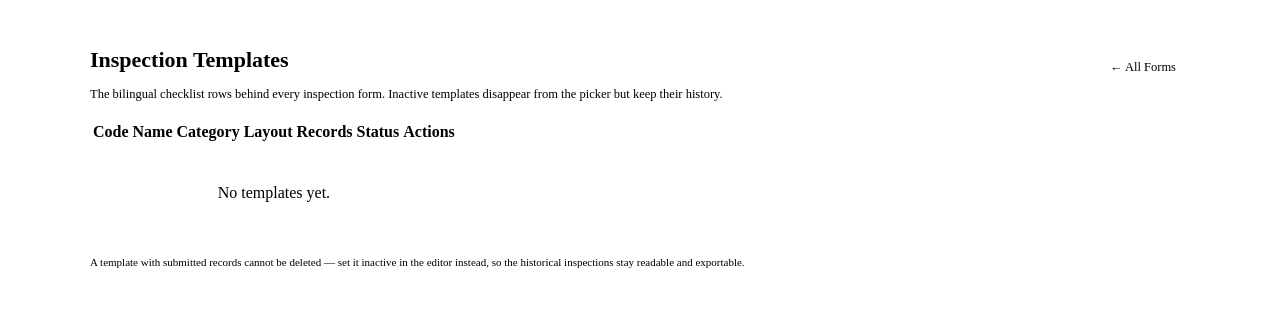
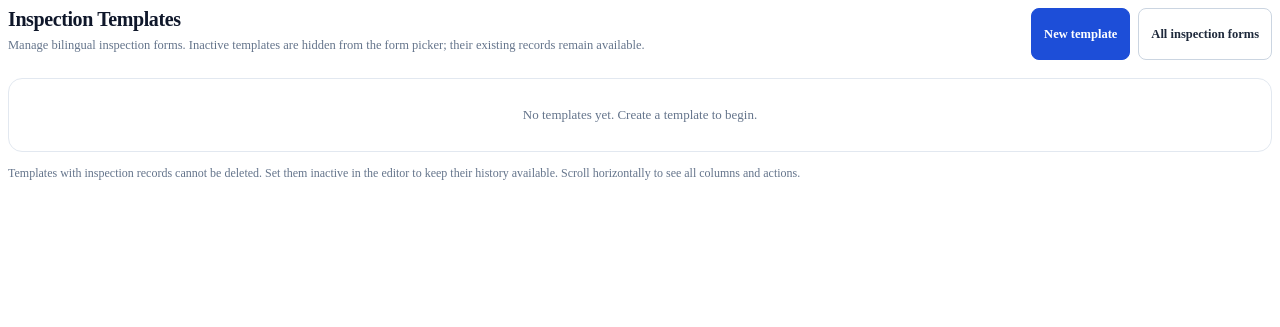
Before and after one commit to joaqimmaftah-png/wmsv2, a CodeIgniter app: the page made by application/views/inspections/templates.php in a window 1280 px wide. Shown: the top 327 px of the page. Run offline with CodeIgniter, Linux system fonts and the light colour scheme.

Commit message:
Improve inspection template register usability
Co-authored-by: arena-agent <297053741+arena-agent@users.noreply.github.com>

```diff
--- a/application/views/inspections/templates.php
+++ b/application/views/inspections/templates.php
@@ -1,83 +1,137 @@
 <?php
-$counts = isset($record_counts) ? $record_counts : array();
-$labels = array('matrix' => 'Matrix (one column per equipment type)', 'compliance' => 'Compliance (Yes / No / N/A)');
+$counts = isset($record_counts) && is_array($record_counts) ? $record_counts : array();
+$templates = isset($templates) && is_array($templates) ? $templates : array();
+$labels = array('matrix' => 'Matrix', 'compliance' => 'Compliance');
+$h = function ($s) { return htmlspecialchars((string)$s, ENT_QUOTES, 'UTF-8'); };
+$active_count = 0;
+foreach ($templates as $template) if ((int)$template->active === 1) $active_count++;
+$total_count = count($templates);
 ?>
-<div style="max-width:1100px;margin:0 auto;padding:24px 24px 60px;">
-
-  <div style="display:flex;align-items:center;justify-content:space-between;flex-wrap:wrap;gap:12px;margin-bottom:18px;">
-    <div>
-      <h1 style="font-size:22px;font-weight:700;color:var(--t1);">Inspection Templates</h1>
-      <div style="font-size:12.5px;color:var(--t2);margin-top:2px;">
-        The bilingual checklist rows behind every inspection form. Inactive templates disappear from the picker but keep their history.
-      </div>
-    </div>
-    <div style="display:flex;gap:8px;flex-wrap:wrap;">
-      <a href="<?= base_url('inspections/template_edit') ?>"
-         style="padding:9px 16px;border-radius:8px;font-size:12.5px;text-decoration:none;color:#fff;background:var(--blue);">+ New Template</a>
-      <a href="<?= base_url('inspections') ?>"
-         style="padding:9px 14px;border-radius:8px;font-size:12.5px;text-decoration:none;color:var(--t2);background:var(--surface);border:1px solid var(--sep);">← All Forms</a>
-    </div>
-  </div>
-
+<style>
+.it-shell { color:#0F172A; font-family:inherit; max-width:100%; }
+.it-head { display:flex; align-items:flex-start; justify-content:space-between; flex-wrap:wrap; gap:14px; margin-bottom:18px; }
+.it-head h1 { margin:0; font-size:20px; font-weight:700; letter-spacing:-.02em; }
+.it-head p { margin:5px 0 0; color:#64748B; font-size:12.5px; line-height:1.5; }
+.it-actions { display:flex; gap:8px; flex-wrap:wrap; }
+.it-btn { display:inline-flex; align-items:center; justify-content:center; min-height:36px; padding:7px 12px; border:1px solid #CBD5E1; border-radius:8px; background:#fff; color:#1E293B; font:inherit; font-size:12.5px; font-weight:600; text-decoration:none; cursor:pointer; }
+.it-btn:hover { background:#F8FAFC; border-color:#94A3B8; color:#0F172A; text-decoration:none; }
+.it-btn-primary { background:#1D4ED8; border-color:#1D4ED8; color:#fff; }
+.it-btn-primary:hover { background:#1E40AF; border-color:#1E40AF; color:#fff; }
+.it-btn-danger { color:#B91C1C; border-color:#FECACA; }
+.it-btn-danger:hover { color:#991B1B; background:#FEF2F2; border-color:#FCA5A5; }
+.it-shell :focus-visible { outline:3px solid #1D4ED8; outline-offset:2px; }
+.it-notice { padding:10px 14px; border-radius:8px; margin-bottom:16px; font-size:13px; }
+.it-notice.ok { background:#ECFDF5; color:#065F46; border:1px solid #A7F3D0; }
+.it-notice.error { background:#FEF2F2; color:#991B1B; border:1px solid #FECACA; }
+.it-surface { background:#fff; border:1px solid #E2E8F0; border-radius:14px; overflow:hidden; }
+.it-tools { display:flex; align-items:end; flex-wrap:wrap; gap:10px; padding:14px; border-bottom:1px solid #E2E8F0; }
+.it-tools[hidden], .it-table [hidden], .it-empty[hidden] { display:none!important; }
+.it-field { display:flex; flex-direction:column; gap:5px; color:#475569; font-size:11.5px; font-weight:600; }
+.it-field.search { flex:1 1 240px; }
+.it-field input, .it-field select { width:100%; height:36px; padding:0 10px; border:1px solid #CBD5E1; border-radius:8px; background:#fff; color:#0F172A; font:inherit; font-size:12.5px; }
+.it-results { color:#64748B; font-size:12px; padding:8px 0; margin-left:auto; }
+.it-scroll { overflow-x:auto; max-width:100%; }
+.it-table { width:100%; min-width:830px; border-collapse:collapse; font-size:12.5px; }
+.it-table th { padding:10px 12px; text-align:left; background:#F8FAFC; color:#475569; border-bottom:1px solid #E2E8F0; font-size:11px; text-transform:uppercase; letter-spacing:.04em; }
+.it-table td { padding:10px 12px; border-bottom:1px solid #F1F5F9; vertical-align:middle; color:#1E293B; }
+.it-table tbody tr:hover { background:#F8FAFC; }
+.it-table tbody tr:last-child td { border-bottom:0; }
+.it-table .it-number { text-align:right; font-variant-numeric:tabular-nums; }
+.it-name { font-weight:700; color:#0F172A; } .it-secondary { display:block; margin-top:3px; color:#64748B; font-size:11.5px; }
+.it-code { color:#475569; overflow-wrap:anywhere; } .it-badge { display:inline-block; padding:3px 8px; border-radius:999px; font-size:11px; font-weight:700; white-space:nowrap; }
+.it-badge.active { background:#DCFCE7; color:#166534; } .it-badge.inactive { background:#F1F5F9; color:#475569; }
+.it-row-actions { display:flex; justify-content:flex-end; align-items:center; gap:7px; flex-wrap:wrap; }
+.it-row-actions form { display:inline-flex; margin:0; } .it-row-actions .it-btn { min-height:34px; padding:5px 9px; font-size:12px; }
+.it-empty { padding:28px 16px; text-align:center; color:#64748B; font-size:13px; }
+.it-foot { margin:12px 0; color:#64748B; font-size:12px; line-height:1.5; }
+@media(max-width:700px) { .it-field.search { flex-basis:100%; } .it-results { margin-left:0; } .it-head { flex-direction:column; } }
+</style>
+<div class="it-shell">
+  <header class="it-head">
+    <div><h1>Inspection Templates</h1><p>Manage bilingual inspection forms. Inactive templates are hidden from the form picker; their existing records remain available.</p></div>
+    <div class="it-actions"><a class="it-btn it-btn-primary" href="<?= $h(base_url('inspections/template_edit')) ?>">New template</a><a class="it-btn" href="<?= $h(base_url('inspections')) ?>">All inspection forms</a></div>
+  </header>
   <?php if ($this->session->flashdata('success')): ?>
-  <div style="padding:10px 14px;border-radius:8px;background:var(--blue-fill);color:var(--blue);margin-bottom:16px;font-size:13px;">
-    <?= htmlspecialchars((string)($this->session->flashdata('success'))) ?>
-  </div>
+    <div class="it-notice ok" role="status"><?= $h($this->session->flashdata('success')) ?></div>
   <?php endif; ?>
   <?php if ($this->session->flashdata('error')): ?>
-  <div style="padding:10px 14px;border-radius:8px;background:var(--red-fill);color:var(--red);margin-bottom:16px;font-size:13px;">
-    <?= htmlspecialchars((string)($this->session->flashdata('error'))) ?>
+    <div class="it-notice error" role="alert"><?= $h($this->session->flashdata('error')) ?></div>
+  <?php endif; ?>
+  <section class="it-surface" aria-label="Inspection template register">
+    <?php if ($templates): ?>
+      <div class="it-tools" id="it-tools" hidden>
+        <label class="it-field search" for="it-search">Search templates<input type="search" id="it-search" placeholder="Name, code or category" autocomplete="off"></label>
+        <label class="it-field" for="it-status">Status<select id="it-status"><option value="">All (<?= $total_count ?>)</option><option value="active">Active (<?= $active_count ?>)</option><option value="inactive">Inactive (<?= $total_count - $active_count ?>)</option></select></label>
+        <button class="it-btn" type="button" id="it-reset">Clear filters</button>
+        <span class="it-results" id="it-results" role="status" aria-live="polite"></span>
       </div>
-  <?php endif; ?>
-
-  <div class="card" style="overflow:hidden;">
-    <table class="tbl" style="margin-top:0;">
-      <thead>
-        <tr>
-          <th>Code</th><th>Name</th><th>Category</th><th>Layout</th><th>Records</th><th>Status</th><th style="text-align:right;">Actions</th>
-        </tr>
-      </thead>
+      <div class="it-scroll" tabindex="0" role="region" aria-label="Inspection templates; scroll horizontally for actions">
+        <table class="it-table" id="it-table">
+          <caption class="it-foot" style="text-align:left;padding:0 12px;">All templates, ordered by ID. Record counts include drafts and submitted inspections.</caption>
+          <thead><tr><th scope="col">Template</th><th scope="col">Code</th><th scope="col">Category</th><th scope="col">Layout</th><th class="it-number" scope="col">Records</th><th scope="col">Status</th><th scope="col" style="text-align:right">Actions</th></tr></thead>
           <tbody>
-        <?php if (empty($templates)): ?>
-        <tr><td colspan="7" style="text-align:center;padding:40px;color:var(--t3);">No templates yet.</td></tr>
-        <?php else: foreach ($templates as $t): ?>
-        <?php $records = isset($counts[$t->id]) ? (int)$counts[$t->id] : 0; ?>
-        <tr>
-          <td class="mono" style="font-size:11.5px;color:var(--blue);"><?= htmlspecialchars((string)($t->code)) ?></td>
-          <td>
-            <div class="fw-600" style="font-size:12.5px;"><?= htmlspecialchars((string)($t->name_en)) ?></div>
-            <div style="font-size:11px;color:var(--t3);"><?= htmlspecialchars((string)($t->name_fr)) ?></div>
-          </td>
-          <td style="font-size:12px;color:var(--t3);"><?= htmlspecialchars((string)$t->category_en) ?></td>
-          <td style="font-size:11.5px;color:var(--t3);"><?= isset($labels[$t->layout_type]) ? $labels[$t->layout_type] : htmlspecialchars((string)($t->layout_type)) ?></td>
-          <td class="mono" style="font-size:12px;"><?= $records ?></td>
-          <td>
-            <?php if ((int)$t->active === 1): ?>
-              <span class="badge b-success" style="font-size:10px;">Active</span>
-            <?php else: ?>
-              <span class="badge b-secondary" style="font-size:10px;">Inactive</span>
-            <?php endif; ?>
-          </td>
-          <td style="text-align:right;white-space:nowrap;">
-            <a href="<?= base_url('inspections/fill/'.$t->code.'/en') ?>" style="font-size:11.5px;margin-right:10px;">Fill</a>
-            <a href="<?= base_url('inspections/records/'.$t->code) ?>" style="font-size:11.5px;margin-right:10px;">Records</a>
-            <a href="<?= base_url('inspections/template_edit/'.$t->id) ?>" class="btn btn-outline-primary btn-sm"
-               style="font-size:11px;padding:3px 10px;">Edit</a>
+          <?php foreach ($templates as $t):
+            $records = isset($counts[$t->id]) ? (int)$counts[$t->id] : 0;
+            $status = (int)$t->active === 1 ? 'active' : 'inactive';
+            $search = implode(' ', array($t->name_en, $t->name_fr, $t->code, $t->category_en, isset($t->category_fr) ? $t->category_fr : ''));
+            $url_code = rawurlencode((string)$t->code);
+          ?>
+            <tr data-template-row data-status="<?= $h($status) ?>" data-search="<?= $h($search) ?>">
+              <td><span class="it-name"><?= $h($t->name_en) ?></span><span class="it-secondary" lang="fr"><?= $h($t->name_fr) ?></span></td>
+              <td class="it-code"><?= $h($t->code) ?></td>
+              <td><?= $h($t->category_en) ?></td>
+              <td><?= $h(isset($labels[$t->layout_type]) ? $labels[$t->layout_type] : $t->layout_type) ?></td>
+              <td class="it-number"><?= $records ?></td>
+              <td><span class="it-badge <?= $h($status) ?>"><?= $status === 'active' ? 'Active' : 'Inactive' ?></span></td>
+              <td><div class="it-row-actions">
+                <a class="it-btn" href="<?= $h(base_url('inspections/fill/' . $url_code . '/en')) ?>" aria-label="Fill <?= $h($t->name_en) ?>">Fill</a>
+                <a class="it-btn" href="<?= $h(base_url('inspections/records/' . $url_code)) ?>" aria-label="Records for <?= $h($t->name_en) ?>">Records</a>
+                <a class="it-btn" href="<?= $h(base_url('inspections/template_edit/' . (int)$t->id)) ?>" aria-label="Edit <?= $h($t->name_en) ?>">Edit</a>
                 <?php if ($records === 0): ?>
-              <?= form_open('inspections/template_delete/'.$t->id, array('style' => 'display:inline;')) ?>
-                <button type="submit" class="btn btn-outline-danger btn-sm" style="font-size:11px;padding:3px 10px;"
-                        onclick="return confirm('Delete this template and its checklist rows?');">Delete</button>
+                  <?= form_open('inspections/template_delete/' . (int)$t->id, array('class' => 'it-delete-form')) ?>
+                    <button class="it-btn it-btn-danger" type="submit" aria-label="Delete <?= $h($t->name_en) ?>" onclick="return confirm('Delete this template and its checklist rows? This cannot be undone.');">Delete</button>
                   <?= form_close() ?>
                 <?php endif; ?>
-          </td>
+              </div></td>
             </tr>
-        <?php endforeach; endif; ?>
+          <?php endforeach; ?>
           </tbody>
         </table>
       </div>
-
-  <div style="font-size:11px;color:var(--t3);margin-top:12px;">
-    A template with submitted records cannot be deleted — set it inactive in the editor instead, so the
-    historical inspections stay readable and exportable.
+      <div class="it-empty" id="it-empty" hidden>No templates match these filters. Clear the filters to see all templates.</div>
+    <?php else: ?>
+      <div class="it-empty">No templates yet. Create a template to begin.</div>
+    <?php endif; ?>
+  </section>
+  <p class="it-foot">Templates with inspection records cannot be deleted. Set them inactive in the editor to keep their history available. Scroll horizontally to see all columns and actions.</p>
 </div>
-</div>
+<script>
+(function () {
+  var tools = document.getElementById('it-tools');
+  var table = document.getElementById('it-table');
+  if (!tools || !table) return;
+  var search = document.getElementById('it-search');
+  var status = document.getElementById('it-status');
+  var results = document.getElementById('it-results');
+  var empty = document.getElementById('it-empty');
+  var reset = document.getElementById('it-reset');
+  var rows = Array.prototype.slice.call(table.querySelectorAll('[data-template-row]'));
+  function update() {
+    var term = search.value.trim().toLocaleLowerCase();
+    var choice = status.value;
+    var matches = 0;
+    rows.forEach(function (row) {
+      var found = (!term || row.getAttribute('data-search').toLocaleLowerCase().indexOf(term) !== -1) && (!choice || row.getAttribute('data-status') === choice);
+      row.hidden = !found;
+      if (found) matches++;
+    });
+    results.textContent = matches + ' of ' + rows.length + ' templates shown';
+    empty.hidden = matches !== 0;
+  }
+  search.addEventListener('input', update);
+  status.addEventListener('change', update);
+  reset.addEventListener('click', function () { search.value = ''; status.value = ''; update(); search.focus(); });
+  update();
+  tools.hidden = false;
+})();
+</script>
```
Also changed, not shown: docs/inspection-templates-table-audit.md (added, +88 -0 lines), tests/inspection_templates_ux.js (added, +37 -0 lines). Lines whose indentation alone changed are shown as unchanged.
